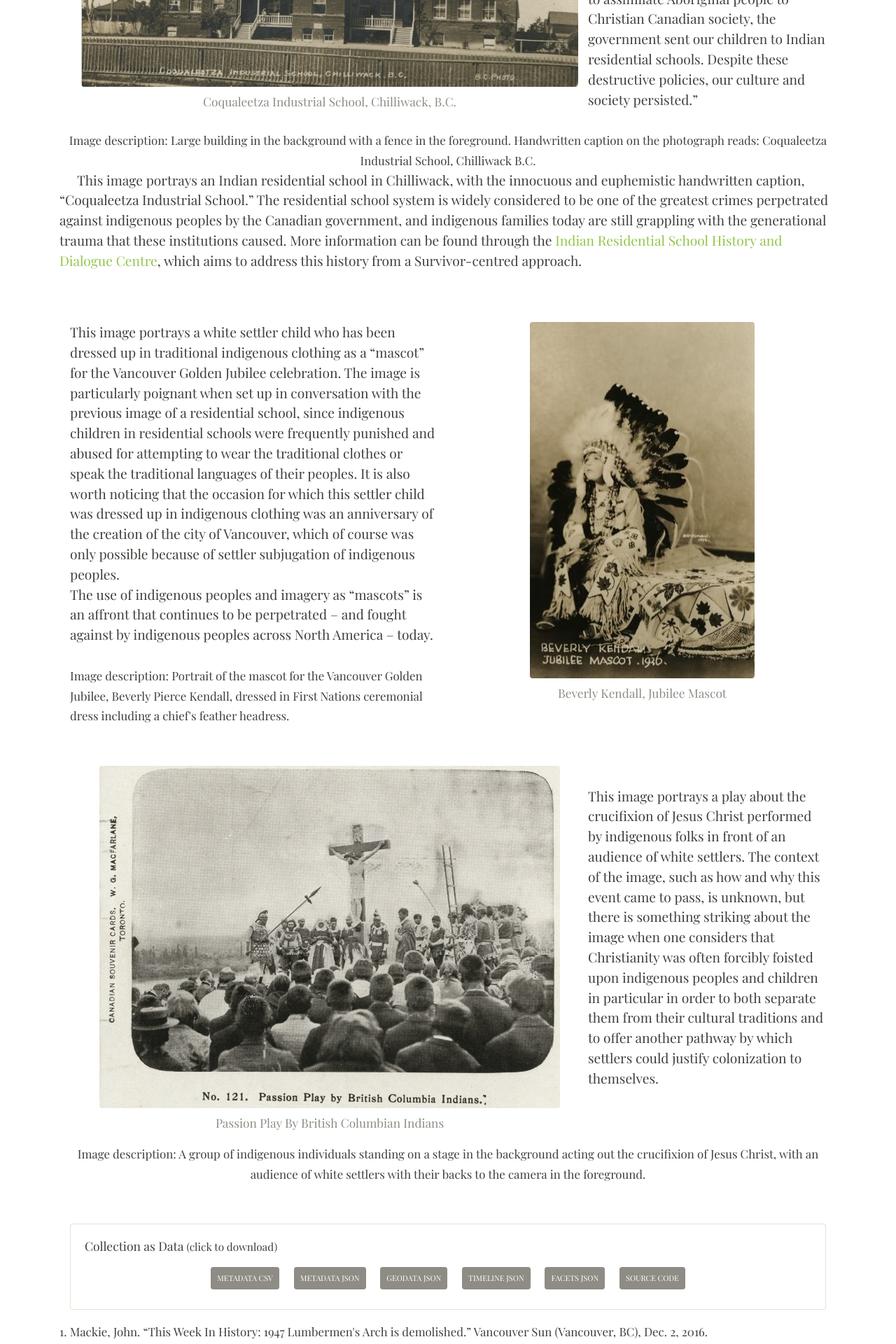
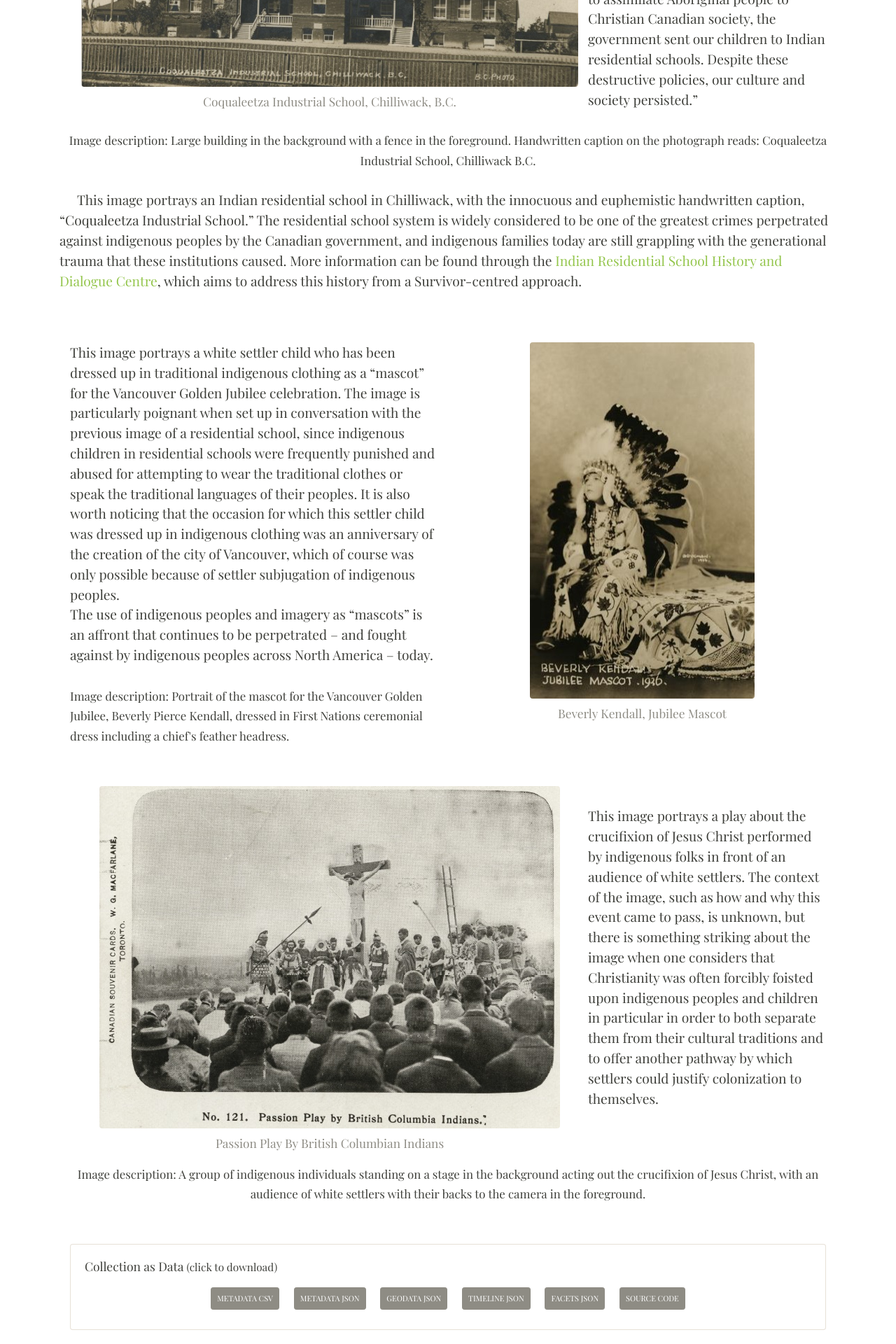
Before and after one commit to ashlynnprasad/langmann-2021, a Jekyll site: the page built from pages/relationswithindigenouspeoples.md, in a window 1280 px wide. Shown: the part 3313-5233 px from the top of the page at 70% size. Built offline with Jekyll 4.4.1, drawn with Linux system fonts in a browser that asks for light colours; nearby versions of some CDN libraries.

```diff
--- a/pages/relationswithindigenouspeoples.md
+++ b/pages/relationswithindigenouspeoples.md
@@ -75,7 +75,7 @@ permalink: /relationswithindigenouspeoples.html
     </div>
   </div>
 </div>
-<center><small>Image description: Large building in the background with a fence in the foreground. Handwritten caption on the photograph reads: Coqualeetza Industrial School, Chilliwack B.C.</small></center>
+<center><small>Image description: Large building in the background with a fence in the foreground. Handwritten caption on the photograph reads: Coqualeetza Industrial School, Chilliwack B.C.</small></center><br>
 <p style="text-indent: 25px;">This image portrays an Indian residential school in Chilliwack, with the innocuous and euphemistic handwritten caption, “Coqualeetza Industrial School.” The residential school system is widely considered to be one of the greatest crimes perpetrated against indigenous peoples by the Canadian government, and indigenous families today are still grappling with the generational trauma that these institutions caused. More information can be found through the <a href="https://irshdc.ubc.ca/about/what-we-do/">Indian Residential School History and Dialogue Centre</a>, which aims to address this history from a Survivor-centred approach.<br><br><br>
 
 <div class="container">
```
